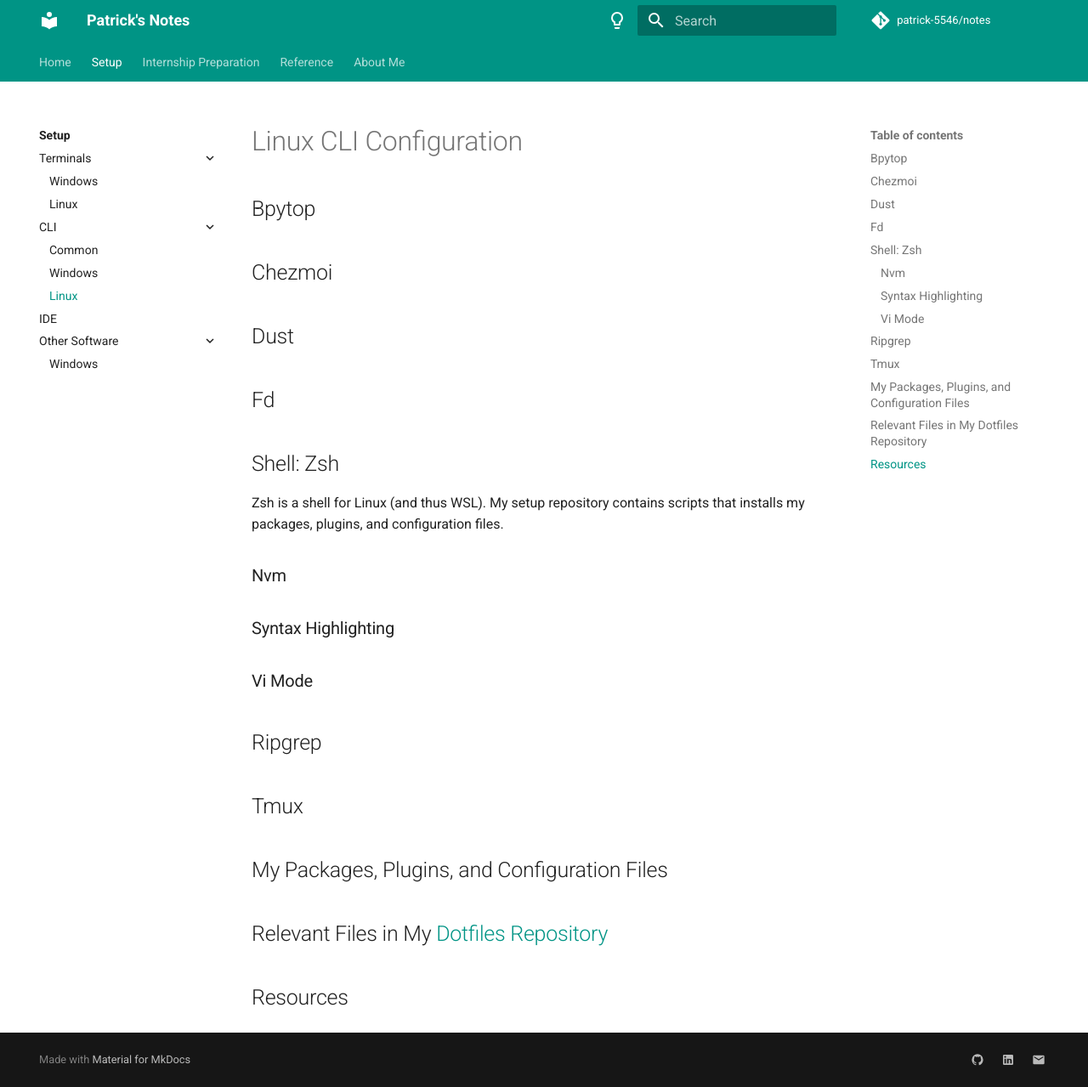
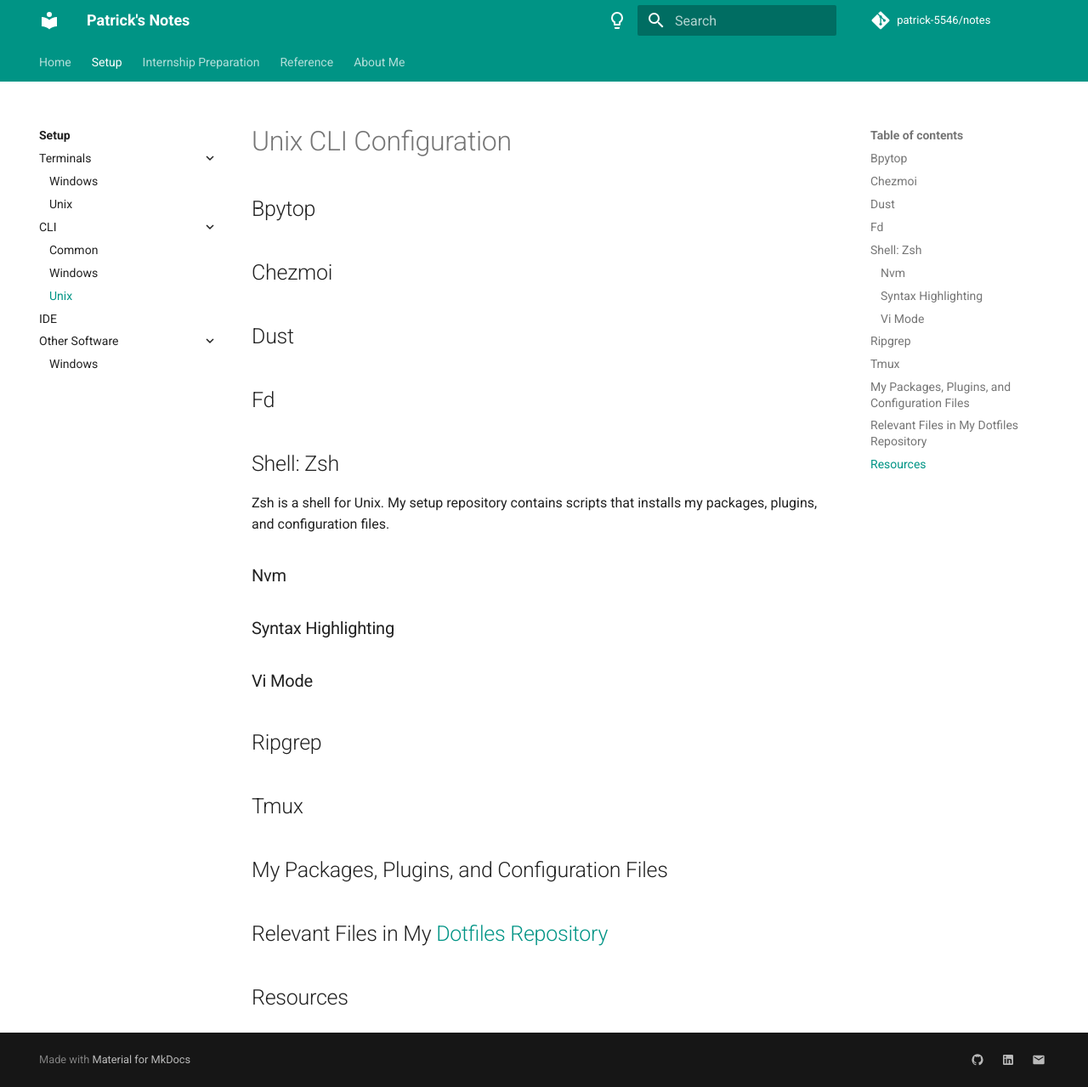
Before and after one commit to patrick-5546/notes, an MkDocs documentation site: the page built from docs/setup/cli/unix-cli.md, in a window 1280 px wide and 1279 px high. Shown: the whole window at 85% size. Built offline with MkDocs 1.6.1 and Material for MkDocs 9.7.7, drawn with Linux system fonts in a browser that asks for light colours; comment, search, counter and statistics services are not loaded.

Commit message:
Generalize linux to unix to include macos

```diff
--- a/docs/setup/cli/linux-cli.md
+++ b/docs/setup/cli/unix-cli.md
@@ -1,4 +1,4 @@
-# Linux CLI Configuration
+# Unix CLI Configuration
 
 ## Bpytop
 
@@ -10,7 +10,7 @@
 
 ## Shell: Zsh
 
-Zsh is a shell for Linux (and thus WSL). My setup repository contains scripts that installs my packages, plugins, and configuration files.
+Zsh is a shell for Unix. My setup repository contains scripts that installs my packages, plugins, and configuration files.
 
 ### Nvm
 
--- a/mkdocs.yml
+++ b/mkdocs.yml
@@ -92,11 +92,11 @@
     - setup/index.md
     - Terminals:
       - Windows: setup/terminals/windows-terminals.md
-      - Linux: setup/terminals/linux-terminals.md
+      - Unix: setup/terminals/unix-terminals.md
     - CLI:
       - Common: setup/cli/common-cli.md
       - Windows: setup/cli/windows-cli.md
-      - Linux: setup/cli/linux-cli.md
+      - Unix: setup/cli/unix-cli.md
     - IDE: setup/ide.md
     - Other Software:
       - Windows: setup/software/windows-software.md
@@ -115,7 +115,7 @@
     - Git:
       - Git Contribution Process: reference/git/git_contributing.md
       - Git Commands: reference/git/git_commands.md
-    - Linux Commands: reference/linux.md
+    - Unix Commands: reference/unix.md
     - Material for MkDocs: reference/mkdocs.md
     - Python: reference/python.md
     - SSH: reference/ssh.md
```
Also changed, not shown: docs/reference/unix.md (renamed from docs/reference/linux.md, +2 -2 lines), docs/setup/terminals/linux-terminals.md (deleted, +0 -5 lines), docs/setup/terminals/unix-terminals.md (added, +5 -0 lines).
